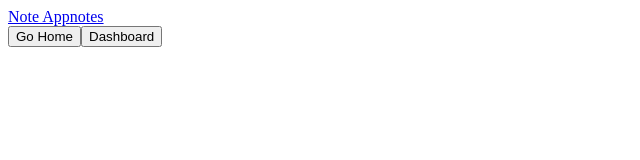
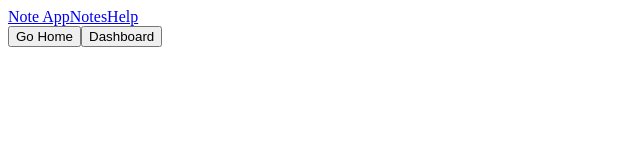
Before and after one commit to mikemtzp/nextjs-warmup, a Next.js app: page /notes/programmatic-routing in a window 1280 px wide. Shown: the top 160 px of the page, without its empty margins (0-640 px from the left). Built offline with nearby package versions, Linux system fonts and the light colour scheme; what @theme-ui/presets, theme-ui would draw is missing.

Commit message:
Add env key to next config

```diff
--- a/next.config.js
+++ b/next.config.js
@@ -1,6 +1,9 @@
 /** @type {import('next').NextConfig} */
 const nextConfig = {
   reactStrictMode: true,
+  env: {
+    customKey: 'https://github.com/Hendrixer/nextjs-course-app/tree/master',
+  },
 }
 
 module.exports = nextConfig
--- a/src/components/nav.jsx
+++ b/src/components/nav.jsx
@@ -24,12 +24,29 @@ const Nav = () => (
         height: '100%',
       }}
     >
-      <Link href='/' sx={{ fontWeight: 'bold', fontSize: 4, cursor: 'pointer' }}>
+      <Link
+        href='/'
+        sx={{ fontWeight: 'bold', fontSize: 4, cursor: 'pointer' }}
+      >
         Note App
       </Link>
 
-      <Link href='/notes' sx={{ color: 'text', fontSize: 3, cursor: 'pointer' }}>
-        notes
+      <Link
+        href='/notes'
+        sx={{ color: 'text', fontSize: 3, cursor: 'pointer' }}
+      >
+        Notes
+      </Link>
+
+      <Link
+        sx={{
+          color: 'text',
+          fontSize: 3,
+          cursor: 'pointer',
+        }}
+        href={process.env.customKey}
+      >
+        Help
       </Link>
     </nav>
   </header>
```
